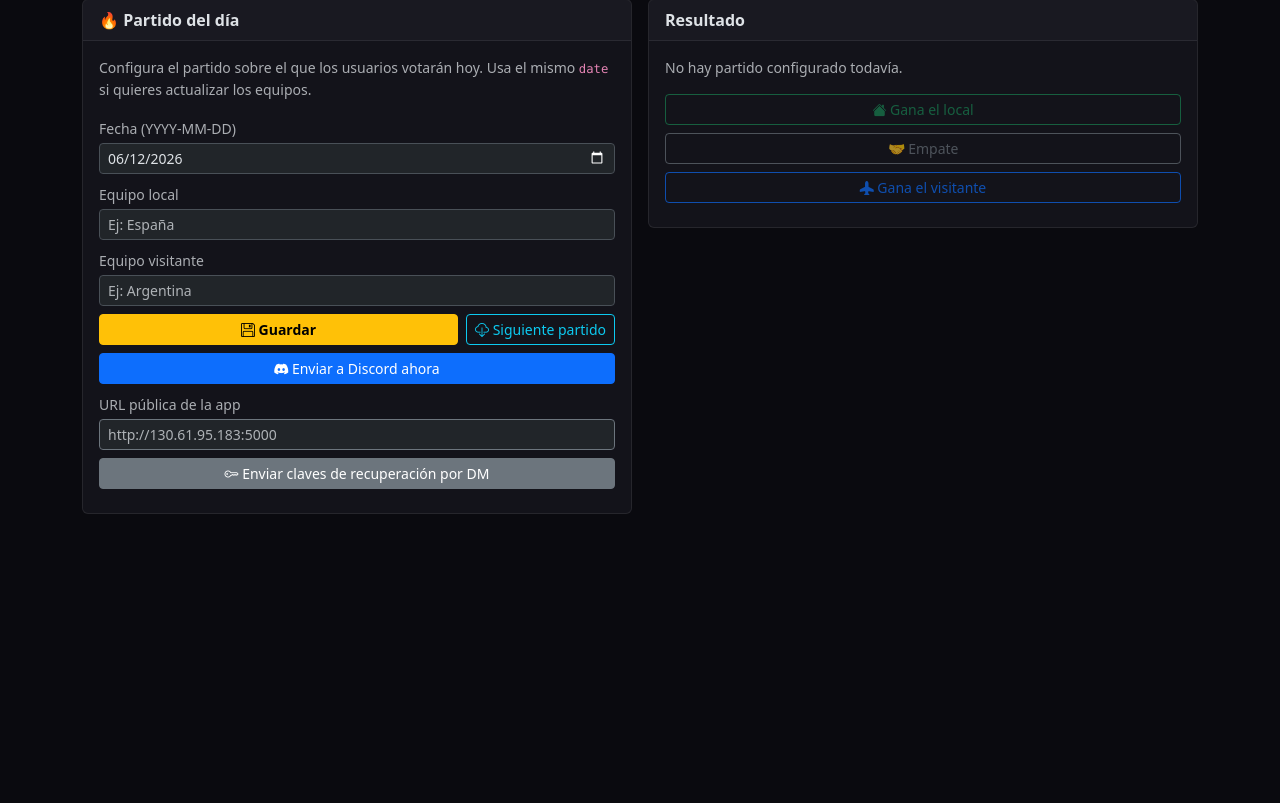
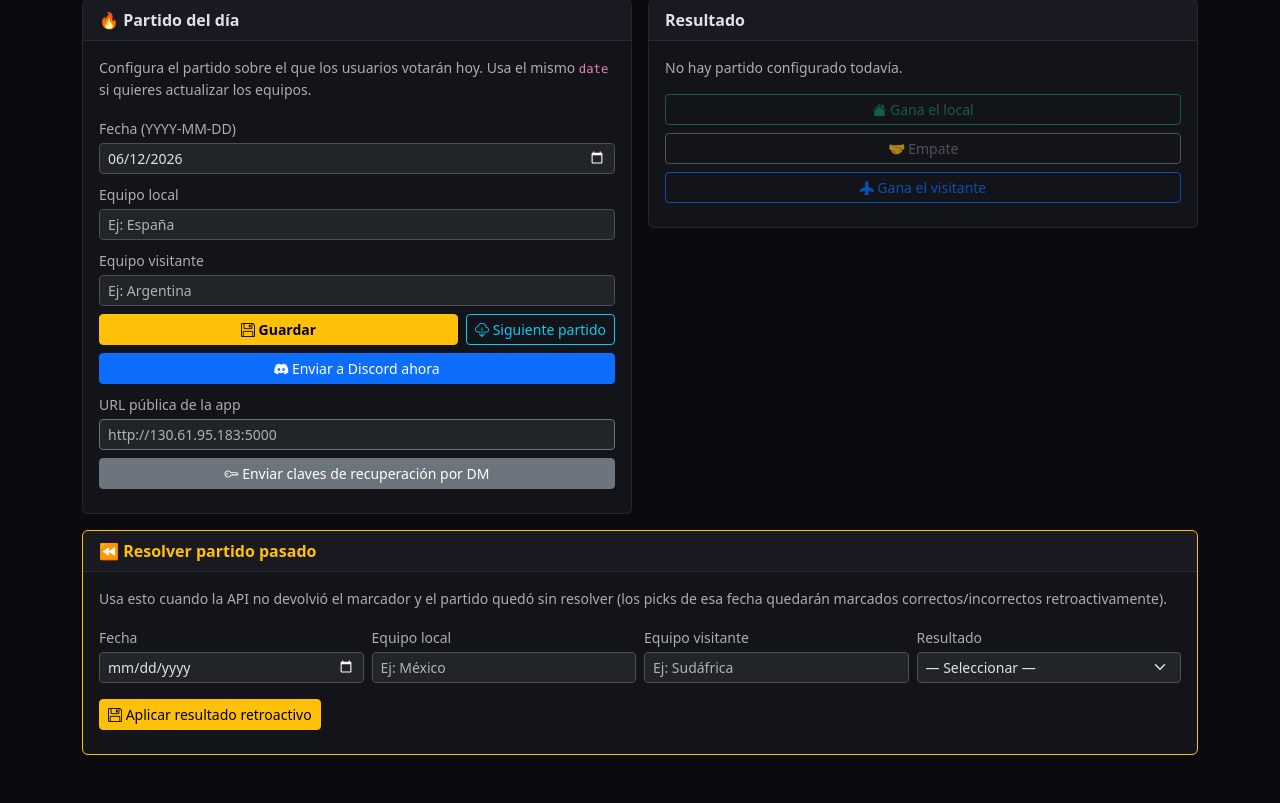
Before and after one commit to davrap20c/porra-mundial-2026, a Flask app: page /admin in a window 1280 px wide, after a click on "🔥 Racha". Shown: the part 209-1012 px from the top of the page. Before the commit the page ends 723 px from the top, so only its background shows below. Run offline with Flask 3, Linux system fonts and the light colour scheme; the visitor is signed in with stand-in values (Sample User, id 1); data that the repository does not hold is empty; some libraries are stand-ins or nearby versions.

Commit message:
Fix streak not advancing past unresolved matches; add retroactive result UI
- auto_update_streak: don't overwrite current match if it's from a past
  day and still has no result (free-tier API returns null scores so
  auto-detection never fires — admin must resolve it first)
- New endpoint /admin/streak/set-result-past: retroactively marks picks
  correct/incorrect for any past date given home/away/result
- Admin panel: new "Resolver partido pasado" card in Racha tab

Co-Authored-By: Claude Sonnet 4.6 <noreply@anthropic.com>

```diff
--- a/app/fetcher.py
+++ b/app/fetcher.py
@@ -508,7 +508,14 @@ def auto_update_streak() -> dict | None:
         (m for m in finished_recent if m['date'][:10] not in resolved_dates),
         None
     )
-    target = live or next_scheduled or next_finished
+
+    # If the current match is from a past day and still has no result, don't
+    # auto-advance — the admin must resolve it first (free-tier API has no scores).
+    if current and not current.get('result') and current.get('date', '') < today:
+        target = None
+    else:
+        target = live or next_scheduled or next_finished
+
     if target:
         match_date = target['date'][:10]
         is_same = (current.get('date') == match_date
--- a/app/main.py
+++ b/app/main.py
@@ -1411,6 +1411,42 @@ def admin_streak_set_result():
     return jsonify({'ok': True, 'updated': len(picks)})
 
 
+@app.route('/admin/streak/set-result-past', methods=['POST'])
+@csrf.exempt
+@admin_required
+def admin_streak_set_result_past():
+    """Retroactively resolve a past streak match (e.g. when API gave no score)."""
+    data = request.get_json() or {}
+    date   = data.get('date', '').strip()
+    home   = data.get('home', '').strip()
+    away   = data.get('away', '').strip()
+    result = data.get('result', '')
+
+    if result not in ('home', 'draw', 'away'):
+        return jsonify({'ok': False, 'msg': 'Resultado inválido.'}), 400
+    if not date or not home or not away:
+        return jsonify({'ok': False, 'msg': 'Faltan campos.'}), 400
+
+    resolved_raw = AppConfig.get('streak_resolved_dates', '[]')
+    try:
+        resolved_dates = json.loads(resolved_raw)
+    except Exception:
+        resolved_dates = []
+    if date not in resolved_dates:
+        resolved_dates.append(date)
+        resolved_dates.sort()
+        AppConfig.set('streak_resolved_dates', json.dumps(resolved_dates))
+
+    picks = StreakPick.query.filter_by(match_date=date).all()
+    for p in picks:
+        p.correct = (p.pick == result)
+    db.session.commit()
+
+    socketio.emit('streak_updated', {'rankings': get_streak_rankings()})
+
+    return jsonify({'ok': True, 'updated': len(picks), 'result': result})
+
+
 # ---------------------------------------------------------------------------
 # API – Discord bot
 # ---------------------------------------------------------------------------
--- a/app/templates/admin.html
+++ b/app/templates/admin.html
@@ -453,6 +453,43 @@
         </div>
       </div>
 
+      <!-- Retroactive result for past matches -->
+      <div class="col-12">
+        <div class="card border-warning">
+          <div class="card-header fw-bold text-warning">⏪ Resolver partido pasado</div>
+          <div class="card-body">
+            <p class="text-muted small mb-3">Usa esto cuando la API no devolvió el marcador y el partido quedó sin resolver (los picks de esa fecha quedarán marcados correctos/incorrectos retroactivamente).</p>
+            <div class="row g-2">
+              <div class="col-sm-3">
+                <label class="form-label small text-muted mb-1">Fecha</label>
+                <input type="date" class="form-control form-control-sm" id="past-date">
+              </div>
+              <div class="col-sm-3">
+                <label class="form-label small text-muted mb-1">Equipo local</label>
+                <input type="text" class="form-control form-control-sm" id="past-home" placeholder="Ej: México" list="streak-teams-list">
+              </div>
+              <div class="col-sm-3">
+                <label class="form-label small text-muted mb-1">Equipo visitante</label>
+                <input type="text" class="form-control form-control-sm" id="past-away" placeholder="Ej: Sudáfrica" list="streak-teams-list">
+              </div>
+              <div class="col-sm-3">
+                <label class="form-label small text-muted mb-1">Resultado</label>
+                <select class="form-select form-select-sm" id="past-result">
+                  <option value="">— Seleccionar —</option>
+                  <option value="home">🏠 Gana local</option>
+                  <option value="draw">🤝 Empate</option>
+                  <option value="away">✈️ Gana visitante</option>
+                </select>
+              </div>
+            </div>
+            <button class="btn btn-warning btn-sm mt-3" onclick="setResultPast()">
+              <i class="bi bi-floppy"></i> Aplicar resultado retroactivo
+            </button>
+            <div id="past-result-status" class="mt-2 small text-center"></div>
+          </div>
+        </div>
+      </div>
+
     </div>
   </div>
 
@@ -754,6 +791,29 @@ async function _setDiscordLink(userId, discordId) {
   else alert(data.msg);
 }
 
+async function setResultPast() {
+  const date   = document.getElementById('past-date').value.trim();
+  const home   = document.getElementById('past-home').value.trim();
+  const away   = document.getElementById('past-away').value.trim();
+  const result = document.getElementById('past-result').value;
+  const statusEl = document.getElementById('past-result-status');
+  if (!date || !home || !away || !result) { alert('Completa todos los campos.'); return; }
+  const labels = {home: `gana ${home}`, draw: 'empate', away: `gana ${away}`};
+  if (!confirm(`¿Aplicar resultado "${labels[result]}" al partido ${home} vs ${away} del ${date}?`)) return;
+  const res = await fetch('/admin/streak/set-result-past', {
+    method: 'POST',
+    headers: {'Content-Type': 'application/json'},
+    body: JSON.stringify({date, home, away, result}),
+  });
+  const data = await res.json();
+  if (data.ok) {
+    statusEl.innerHTML = `<span class="text-success">✓ ${data.updated} picks actualizados</span>`;
+  } else {
+    statusEl.innerHTML = `<span class="text-danger">${data.msg}</span>`;
+  }
+  setTimeout(() => statusEl.innerHTML = '', 5000);
+}
+
 // Load streak info when the tab is opened
 document.querySelector('a[href="#tab-streak"]').addEventListener('shown.bs.tab', loadStreakAdmin);
 
```
